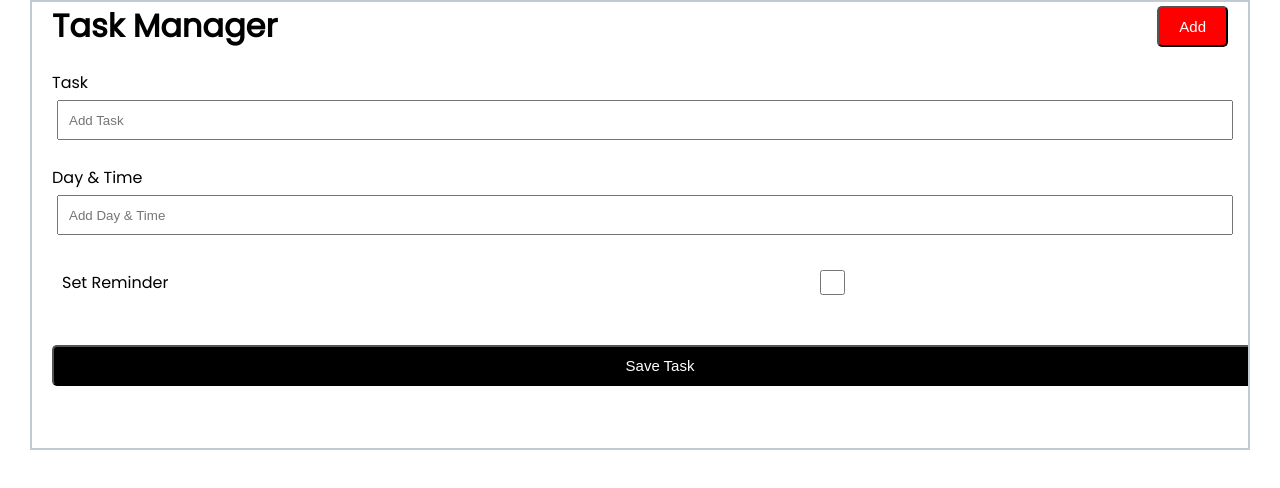
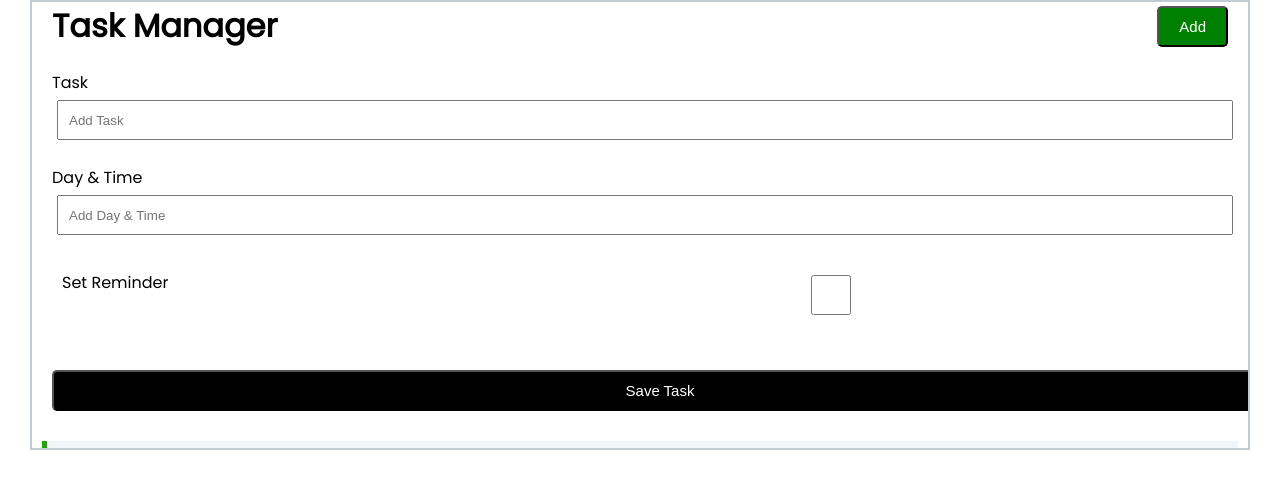
Before and after one commit to ZakiyaA/Daily-notes, a React (Create React App) app: page / in a window 1280 px wide. Shown: the top 488 px of the page. Built offline with nearby package versions, Linux system fonts and the light colour scheme.

Commit message:
Fix bug on usestate

```diff
--- a/package.json
+++ b/package.json
@@ -6,6 +6,7 @@
     "@testing-library/jest-dom": "^5.16.4",
     "@testing-library/react": "^13.3.0",
     "@testing-library/user-event": "^13.5.0",
+    "jquery": "^3.6.0",
     "react": "^18.2.0",
     "react-dom": "^18.2.0",
     "react-icons": "^4.4.0",
--- a/public/index.html
+++ b/public/index.html
@@ -24,7 +24,7 @@
       work correctly both with client-side routing and a non-root public URL.
       Learn how to configure a non-root public URL by running `npm run build`.
     -->
-    <title>React App</title>
+    <title>Task Manager</title>
   </head>
   <body>
     <noscript>You need to enable JavaScript to run this app.</noscript>
--- a/src/App.js
+++ b/src/App.js
@@ -2,7 +2,7 @@ import React from "react";
 import { useState } from "react";
 import { Footer } from "./components/Footer.jsx";
 import { Header } from "./components/Header.jsx";
-import { Input } from "./components/Input.jsx";
+import { AddTask } from "./components/AddTask.jsx";
 import Task from "./components/Task.jsx";
 
 
@@ -31,6 +31,14 @@ function App() {
     }
   ]);
 
+  const addTAsk = (task) => {
+
+    const id = Math.floor(Math.random() * 100) + 1;
+    const newTask = { id, ...task}
+    setTasks([...tasks, newTask]);
+    console.log(task);
+  }
+
   const Delete = (id) => {
     setTasks(
       tasks.filter((task) =>
@@ -51,14 +59,13 @@ function App() {
     <div className="App">
        <div className="container">
      <Header />
-     <Input />
-     <Footer />
+     <AddTask  onAdd= {addTAsk}/>
      {tasks.length > 0 ? (
-     <Task tasks={tasks} onDelete = {Delete} onToggle = {Reminder}/>
+     <Task tasks={tasks} onDelete = {Delete} onToggle = {Reminder} onAdd= {addTAsk}/>
      ) : (
        'No tasks to show'
        )}
-
+     <Footer />
     </div>
     </div>
   );
--- /dev/null
+++ b/src/components/AddTask.jsx
@@ -0,0 +1,53 @@
+import {React, useState} from 'react';
+import $ from 'jquery'
+
+export const AddTask = ({onAdd}) => {
+
+  const [title, setTitle] = useState("")
+  const [day, setDay] = useState("")
+  const [reminder, setReminder] = useState(false)
+
+
+  const handleSubmit = (e) => {
+    e.preventDefault()
+    if(!title || !day) {
+      $(".task").after("<span>You Should Type Your Task</span>");
+    }
+    // else {
+    onAdd({title, day, reminder});
+    setTitle("");
+    setDay("");
+    setReminder(false);
+    // }
+
+  }
+  return (
+    <form className='task' onSubmit = {handleSubmit}>
+        <div className="form-control">
+            <label >Task </label>
+            <input
+            className='title'
+            type="text"
+            value={title}
+            onChange={(event)=> setTitle(event.target.value)}
+            placeholder='Add Task'/>
+        </div>
+        <div className="form-control">
+            <label >Day & Time</label>
+            <input type="text"
+            value={day}
+            onChange={(event)=> setDay(event.target.value)}
+            placeholder='Add Day & Time'/>
+
+        </div>
+        <div className="form-control form-check">
+            <label > Set Reminder</label>
+            <input type="checkbox"
+            value={reminder}
+            onChange={(event)=> setReminder(event.currentTarget.checked)}
+            />
+        </div>
+        <input className="btn submit-btn" type="submit"  value="Save Task" />
+    </form>
+  )
+}
--- a/src/components/Header.jsx
+++ b/src/components/Header.jsx
@@ -10,7 +10,7 @@ export const Header = () => {
   return (
     <header className="header">
         <h1 className="title">Task Manager</h1>
-        <Button color='red' title='Add' onClick={onClick}/>
+        <Button color='green' title='Add' onClick={onClick}/>
     </header>
   )
 }
--- a/src/components/Input.jsx
+++ /dev/null
@@ -1,23 +0,0 @@
-import React from 'react'
-
-
-export const Input = () => {
-  return (
-    <form className='task'>
-        <div className="form-control">
-            <label >Task</label>
-            <input type="text" placeholder='Add Task'/>
-        </div>
-        <div className="form-control">
-            <label >Day & Time</label>
-            <input type="text" placeholder='Add Day & Time'/>
-
-        </div>
-        <div className="form-check">
-            <label > Set Reminder</label>
-            <input type="checkbox"  name="" value=""/>
-        </div>
-        <input className="btn submit-btn" type="submit" value="Save Task" />
-    </form>
-  )
-}
--- a/src/components/Task.jsx
+++ b/src/components/Task.jsx
@@ -2,7 +2,7 @@ import { TasksLists } from "./TasksLists";
 
 
 
-const Task = ({tasks, onDelete, onToggle}) => {
+const Task = ({tasks, onDelete, onToggle, onAdd}) => {
   return (
       <>
     {tasks.map((task) => (
@@ -10,7 +10,8 @@ const Task = ({tasks, onDelete, onToggle}) => {
         key={task.id}
         task={task}
         onDelete={onDelete}
-        onToggle = {onToggle}/>
+        onToggle = {onToggle}
+        onAdd ={onAdd}/>
         ))}
       </>
   );
```
Also changed, not shown: 1 other file (tests, documents, lock files or other folders).
